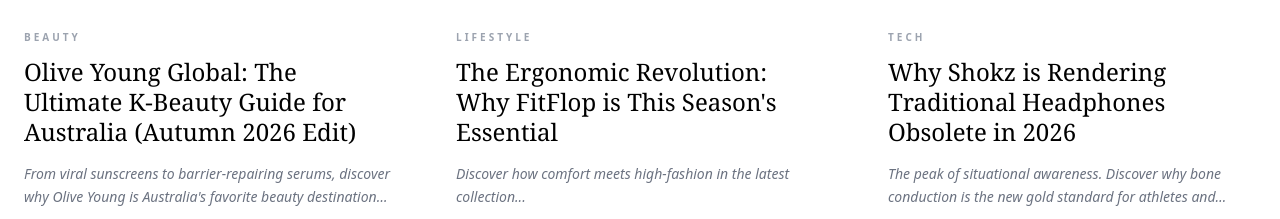
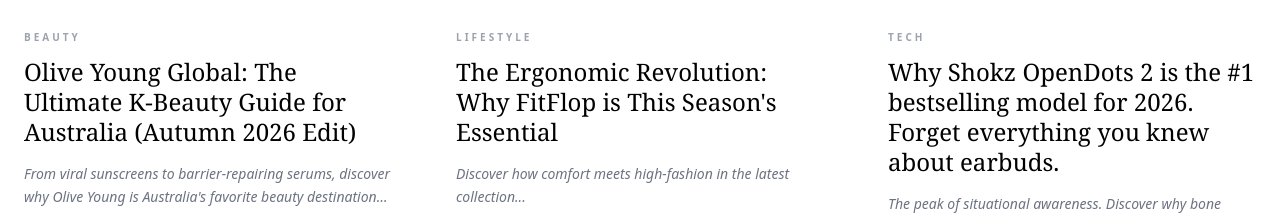
Before and after one commit to LL77777777/chictrendlife, a Next.js app: page / in a window 1280 px wide. Shown: the part 2575-2794 px from the top of the page. Built offline with nearby package versions, Linux system fonts and the light colour scheme.

Commit message:
Update Shokz article title and image path

```diff
--- a/src/app/page.tsx
+++ b/src/app/page.tsx
@@ -39,9 +39,9 @@
   },
   {
     id: 'shokz',
-    title: "Why Shokz is Rendering Traditional Headphones Obsolete in 2026",
+    title: "Why Shokz OpenDots 2 is the #1 bestselling model for 2026. Forget everything you knew about earbuds.",
     category: "TECH",
-    img: "/images/Shokz1.jpg",
+    img: "/images/shokz1.jpg",
     desc: "The peak of situational awareness. Discover why bone conduction is the new gold standard for athletes and commuters."
   }
 ];
```
